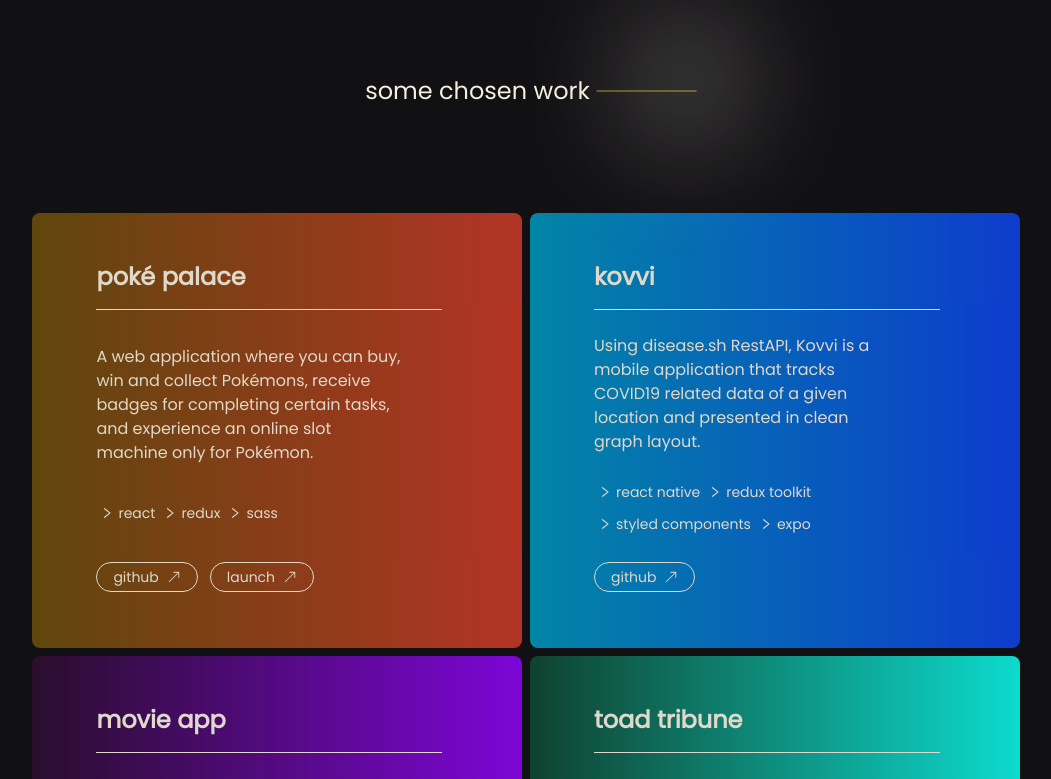
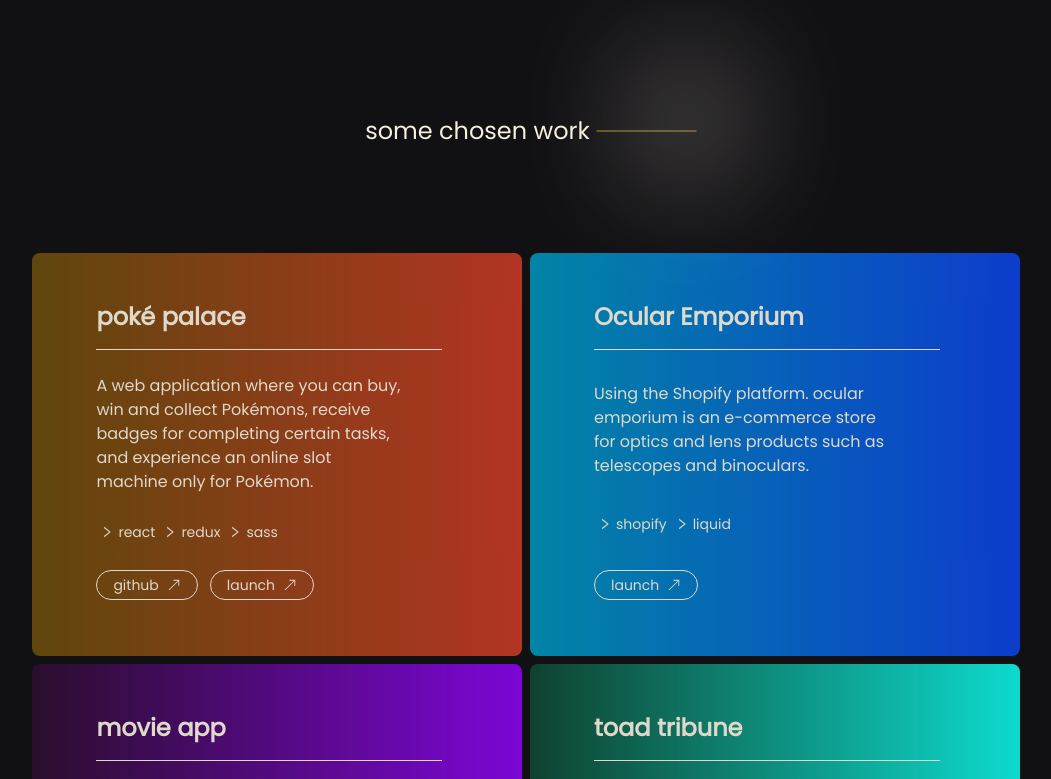
Before and after one commit to JayDampitan/new-portfolio, a Next.js app in the folder my-app/: page / in a window 1280 px wide. Shown: the part 1731-2510 px from the top of the page, without its empty margins (114-1165 px from the left). Built offline with nearby package versions, Linux system fonts and the light colour scheme.

Commit message:
change kovvi work to ocular emporium.

```diff
--- a/my-app/assets/data.tsx
+++ b/my-app/assets/data.tsx
@@ -27,7 +27,9 @@
   "framer motion",
   "apollo client/server",
   "graphql",
-  "c#"
+  "c#",
+  "liquid",
+  "Shopify"
 ];
 
 export const SERVICES__DATA = [
--- a/my-app/assets/workData.tsx
+++ b/my-app/assets/workData.tsx
@@ -9,12 +9,12 @@
     launch: "https://pokepalace-fa118.web.app/",
   },
   {
-    title: "kovvi",
+    title: "Ocular Emporium",
     description:
-      "Using disease.sh RestAPI, Kovvi is a mobile application that tracks COVID19 related data of a given location and presented in clean graph layout.",
+      "Using the Shopify platform. ocular emporium is an e-commerce store for optics and lens products such as telescopes and binoculars.",
     background: "bg-gradient-to-r from-[#0092B6] to-[#0D41E1]",
-    stacks: ["react native", "redux toolkit", "styled components", "expo"],
-    github: "https://github.com/BlackCubes/covidmap-react-native",
+    stacks: ["shopify", "liquid"],
+    launch: "https://ocularemporium.com/",
   },
   {
     title: "movie app",
--- a/my-app/components/work/Card.tsx
+++ b/my-app/components/work/Card.tsx
@@ -5,6 +5,7 @@
 import { cardHoverVariant } from "./workVariants";
 import { BsArrowUpRight } from "react-icons/bs";
 import { AiOutlineRight } from "react-icons/ai";
+import mitt from "next/dist/shared/lib/mitt";
 
 type Props = {};
 
@@ -43,6 +44,7 @@
             ))}
           </div>
           <div className="py-4 flex lg:py-6 gap-3">
+            {item.github ? (
               <button
                 className="border border-white py-1 px-3 group lg:px-4
             rounded-full text-sm flex items-center hover:bg-white hover:text-darkGrey
@@ -61,6 +63,7 @@
                   </span>
                 </a>
               </button>
+            ) : null}
             {item.launch ? (
               <button
                 className="border border-white py-1 px-3 group lg:px-4
```
Lines whose indentation alone changed are shown as unchanged.
